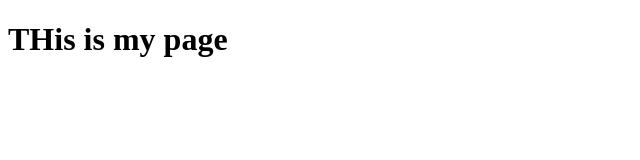
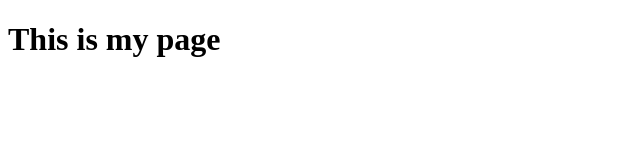
Before and after one commit to GrandClasher/coursera-test, a plain HTML site: page site/index.html in a window 1280 px wide. Shown: the whole page, without its empty margins (0-640 px from the left). Drawn offline with Linux system fonts and the light colour scheme.

Commit message:
Update index.html

```diff
--- a/site/index.html
+++ b/site/index.html
@@ -4,6 +4,6 @@
 	<title>Welcome</title>
 </head>
 <body>
-<h1>THis is my page</h1>
+<h1>This is my page</h1>
 </body>
 </html>
```
